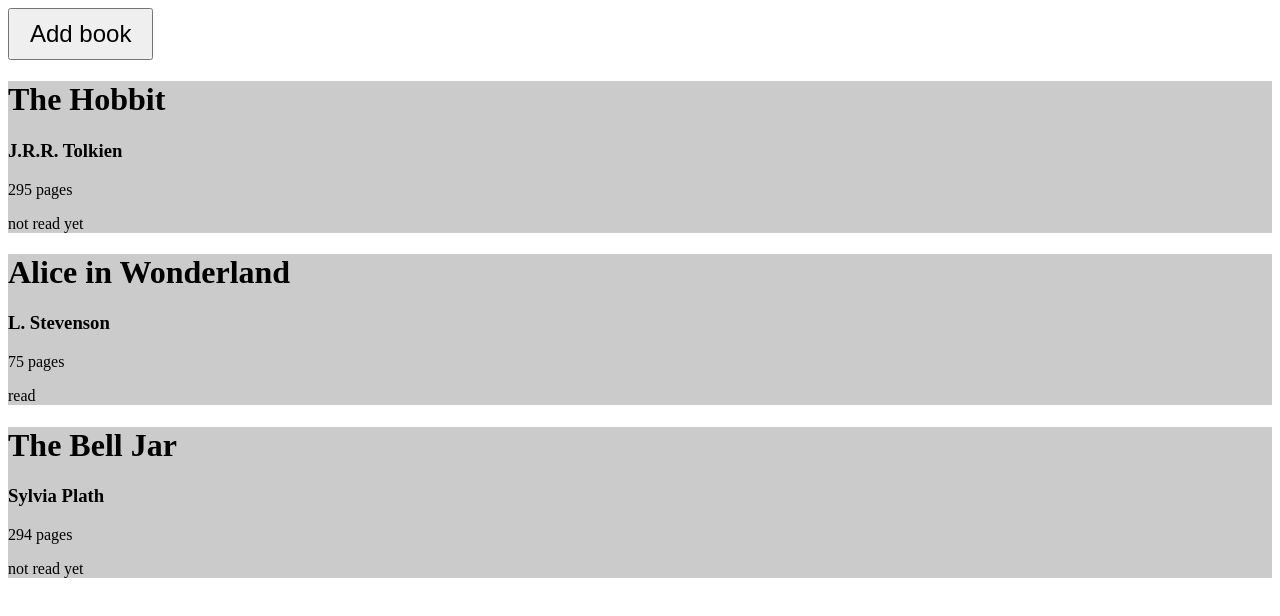
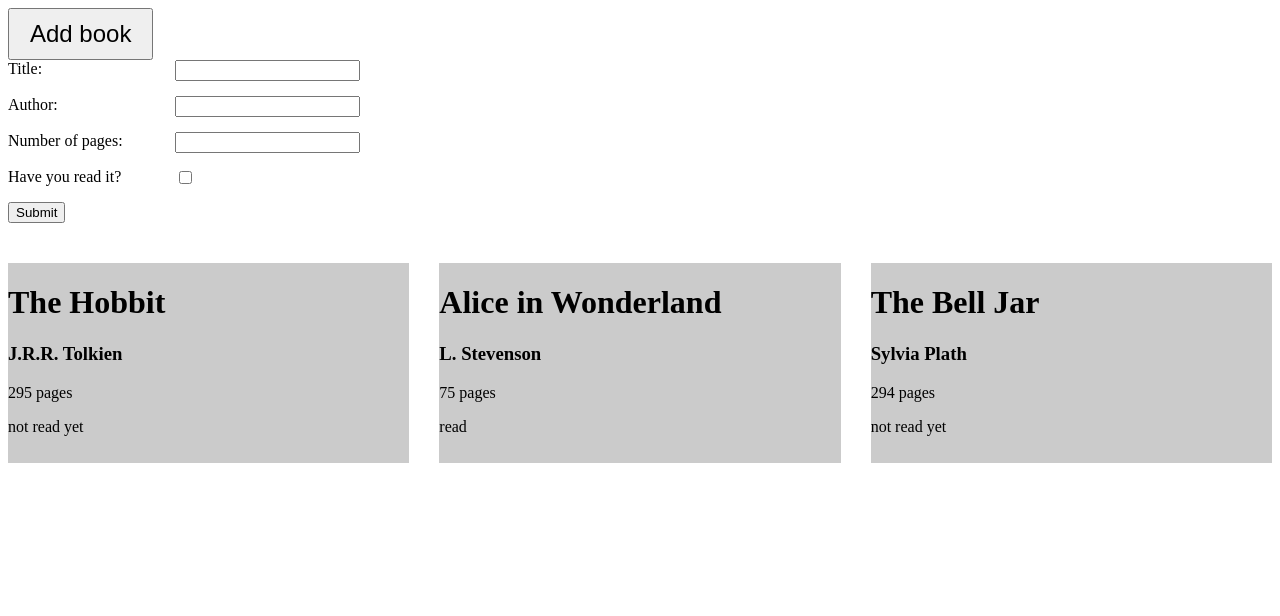
Before and after one commit to bitterrsweetj/library, a plain HTML site: page index.html in a window 1280 px wide. Drawn offline with Linux system fonts and the light colour scheme.

Commit message:
Creating form for  adding new books

```diff
--- a/app.js
+++ b/app.js
@@ -46,9 +46,26 @@ function showBooks() {
     container.appendChild(book);
   }
 }
-const buttonAddBook = document.querySelector(".new-book");
-buttonAddBook.addEventListener("click", () => {
-  console.log("you clicked me!");
-});
+showBooks();
 
-showBooks();
+// const buttonAddBook = document.querySelector(".new-book");
+// buttonAddBook.addEventListener("click", () => {
+//   const form = document.querySelector('.new-book-form');
+//   form.classList.add('opened');
+// });
+
+document
+  .querySelector(".submit-btn")
+  .addEventListener("click", function (event) {
+    event.preventDefault();
+    const title = document.querySelector("#title").value;
+    const author = document.querySelector("#author").value;
+    const pages = document.querySelector("#pages").value;
+    const read = document.querySelector("#read").checked;
+    console.log(title, author, pages, read);
+    addBookToLibrary(title, author, pages, read);
+    showBooks();
+  });
+
+const title = document.querySelector("#title").value;
+console.log(title);
--- a/css/styles.css
+++ b/css/styles.css
@@ -1,3 +1,13 @@
+
+.container {
+  display: grid;
+  grid-template-columns: 1fr 1fr 1fr;
+  gap: 30px;
+  grid-template-rows: 200px;
+  grid-auto-rows: 200px;
+  margin-top: 40px;
+}
+
 .book {
   background: rgb(203, 203, 203);
 }
@@ -7,3 +17,19 @@
   font-size: 24px;
   cursor: pointer;
 }
+
+.new-book-form form {
+  width: 500px;
+  display: grid;
+  grid-template-columns: 1fr 2fr;
+  row-gap: 15px;
+  justify-items: start;
+}
+
+.new-book-form {
+  display: none;
+}
+
+.new-book-form.opened {
+  display: block;
+}
--- a/index.html
+++ b/index.html
@@ -9,6 +9,19 @@
 </head>
 <body>
   <button class="new-book">Add book</button>
+  <div class="new-book-form opened">
+    <form method="post" action="#">
+      <label for="title">Title: </label>
+      <input type="text" name="title" id="title" required>
+      <label for="author">Author: </label>
+      <input type="text" name="author" id="author" required>
+      <label for="pages">Number of pages: </label>
+      <input type="number" name="pages" id="pages" min="0" required>
+      <label for="read">Have you read it?</label>
+      <input type="checkbox" name="read" id="read">
+      <button type="submit" class="submit-btn">Submit</button>
+    </form>
+  </div>
   <div class="container"></div>
   <script src="./app.js"></script>
 </body>
```
